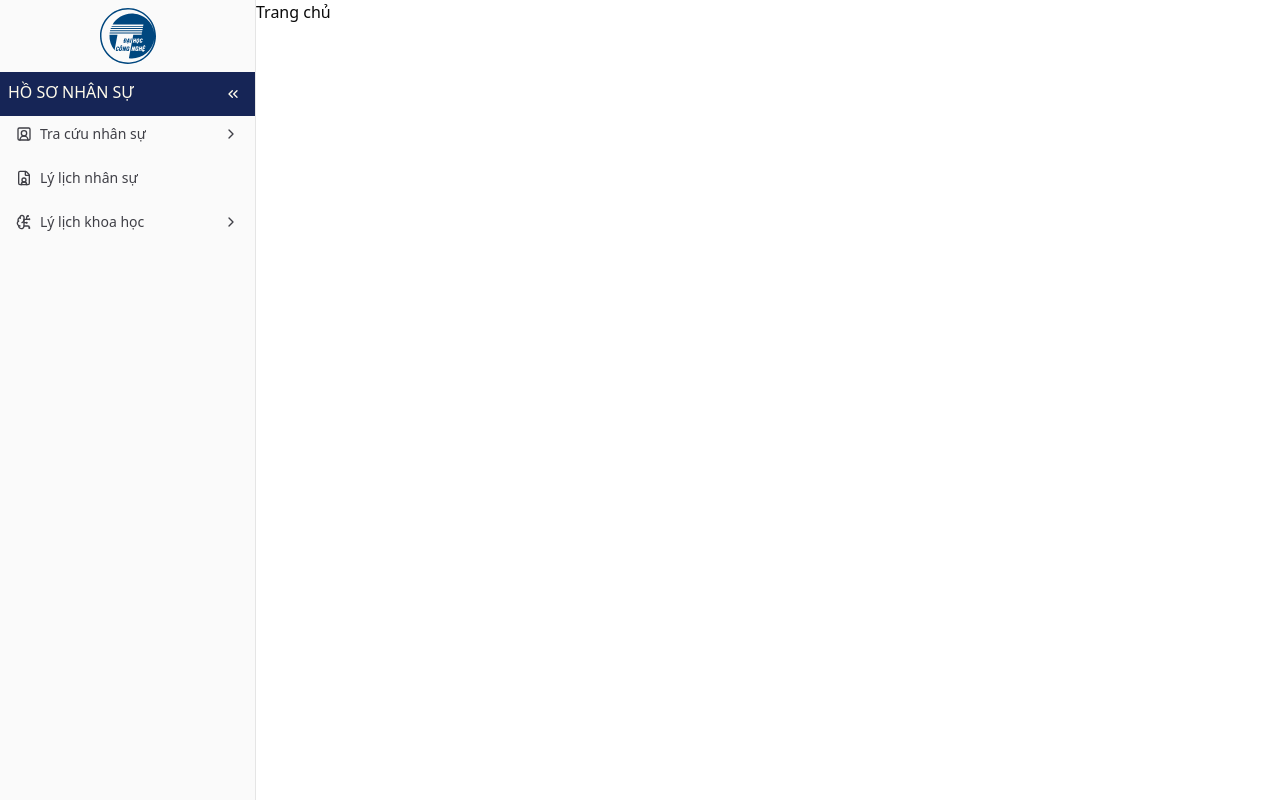
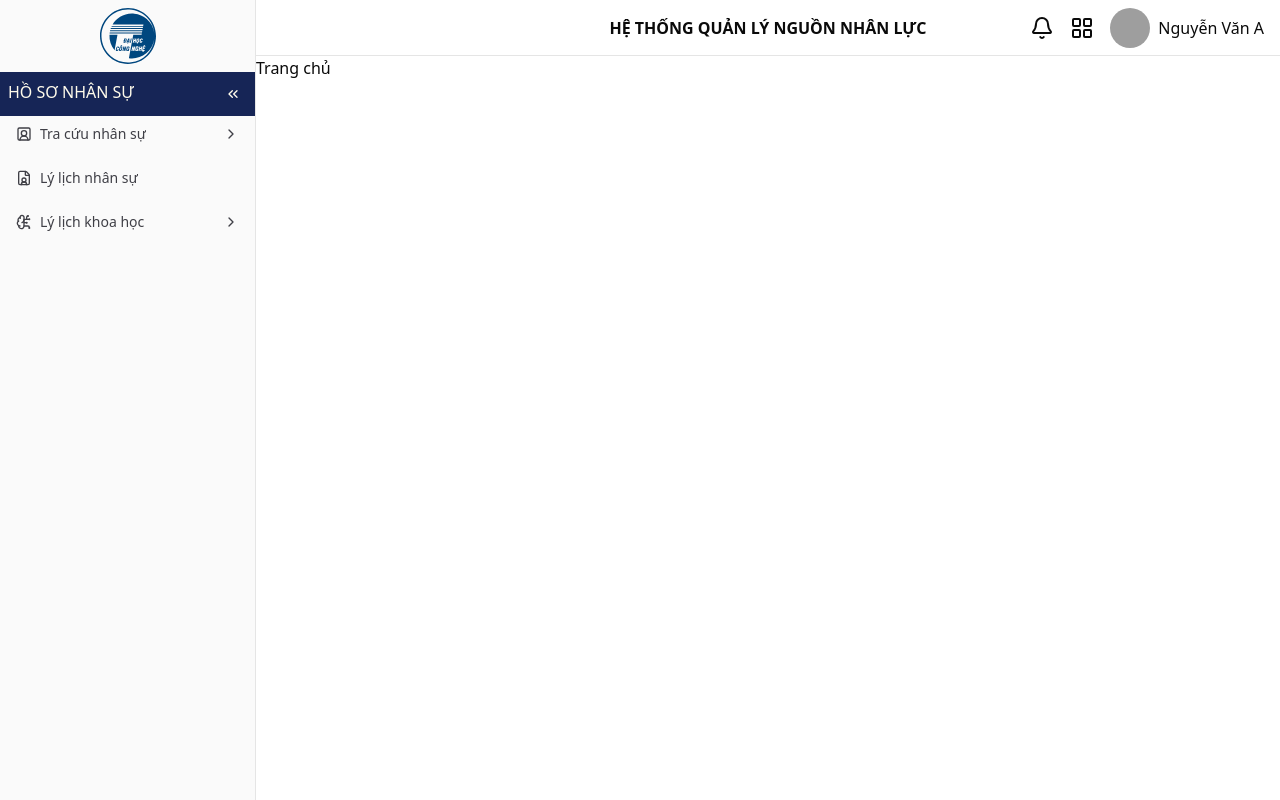
Before and after one commit to INT3139/frontend, a React (Vite) app: page / in a window 1280 px wide. Built offline with nearby package versions, Linux system fonts and the light colour scheme; grey boxes are pictures that could not be loaded.

Commit message:
feat: add the header, centralized title and icon

```diff
--- /dev/null
+++ b/src/components/main/MainHeader.tsx
@@ -0,0 +1,24 @@
+import { Bell, LayoutGrid } from 'lucide-react';
+
+export function MainHeader() {
+  return (
+    <header className="relative flex h-14 items-center px-4 border-b">
+      <div className="absolute left-1/2 -translate-x-1/2 font-semibold uppercase">
+        HỆ THỐNG QUẢN LÝ NGUỒN NHÂN LỰC
+      </div>
+
+      <div className="flex items-center gap-4 ml-auto">
+        <Bell />
+        <LayoutGrid />
+        <div className="flex items-center gap-2">
+          <img
+            className="w-10 h-10 rounded-full object-cover"
+            src="https://cdn2.fptshop.com.vn/small/avatar_trang_1_cd729c335b.jpg"
+            alt="rounded avatar"
+          />
+          <span className="font-medium">Nguyễn Văn A</span>
+        </div>
+      </div>
+    </header>
+  );
+}
--- a/src/routes/(protected)/_authenticated.tsx
+++ b/src/routes/(protected)/_authenticated.tsx
@@ -1,5 +1,6 @@
 import { AppSidebar } from '@/components/main/AppSidebar';
-import { SidebarProvider } from '@/components/ui/sidebar';
+import { MainHeader } from '@/components/main/MainHeader';
+import { SidebarInset, SidebarProvider } from '@/components/ui/sidebar';
 import { TooltipProvider } from '@/components/ui/tooltip';
 import { Outlet, createFileRoute, redirect } from '@tanstack/react-router';
 
@@ -18,11 +19,12 @@ function RouteComponent() {
   return (
     <SidebarProvider>
       <AppSidebar />
-      <main>
+      <SidebarInset>
         <TooltipProvider>
+          <MainHeader />
           <Outlet />
         </TooltipProvider>
-      </main>
+      </SidebarInset>
     </SidebarProvider>
   );
 }
```
